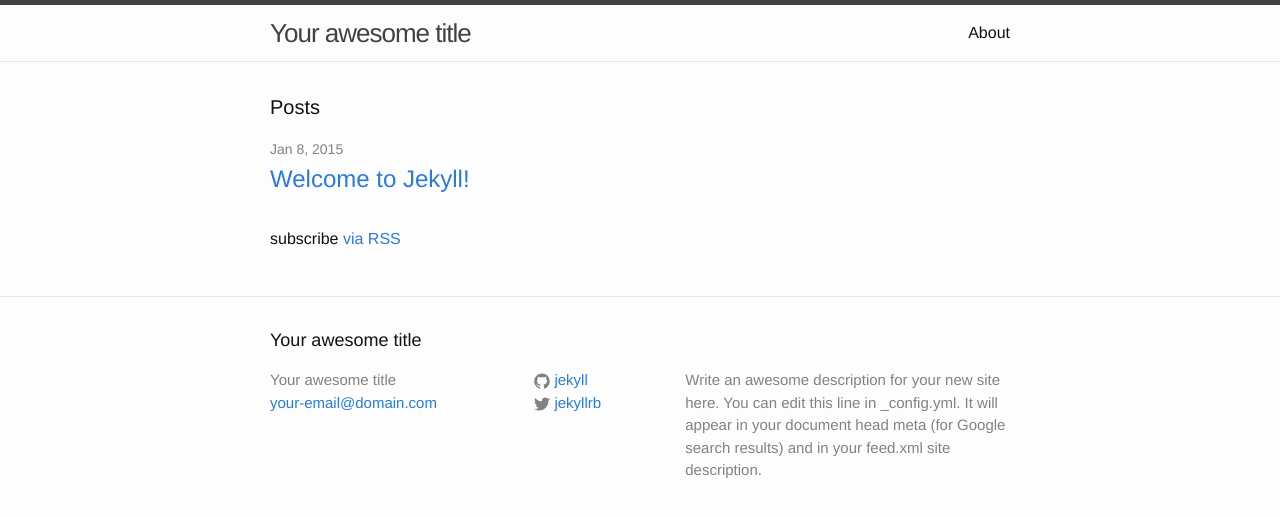
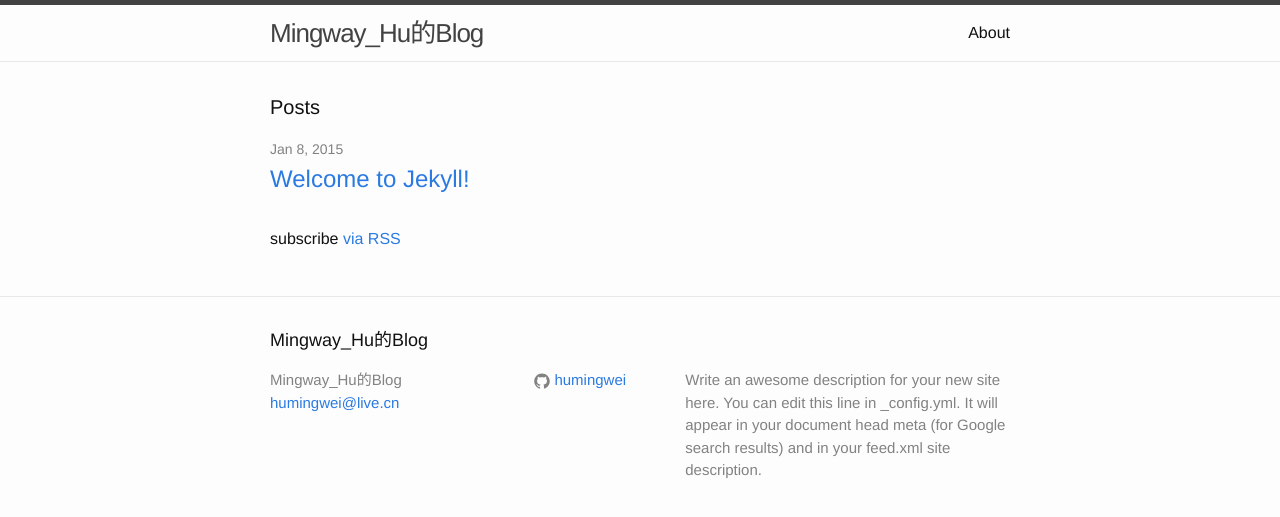
Before and after one commit to humingwei/humingwei.github.io, a Jekyll site: the page built from index.html, in a window 1280 px wide. Shown: the top 517 px of the page. Built offline with Jekyll 4.4.1, drawn with Linux system fonts in a browser that asks for light colours.

Commit message:
修改配置文件

```diff
--- a/_config.yml
+++ b/_config.yml
@@ -1,14 +1,14 @@
 # Site settings
-title: Your awesome title
-email: your-email@domain.com
+title: Mingway_Hu的Blog
+email: humingwei@live.cn
 description: > # this means to ignore newlines until "baseurl:"
   Write an awesome description for your new site here. You can edit this
   line in _config.yml. It will appear in your document head meta (for
   Google search results) and in your feed.xml site description.
-baseurl: "" # the subpath of your site, e.g. /blog/
-url: "http://yourdomain.com" # the base hostname & protocol for your site
-twitter_username: jekyllrb
-github_username:  jekyll
+baseurl: "http://humingwei.com" # the subpath of your site, e.g. /blog/
+url: "http://humingwei.com" # the base hostname & protocol for your site
+#twitter_username: Mingway
+github_username:  humingwei
 
 # Build settings
 markdown: kramdown
```
